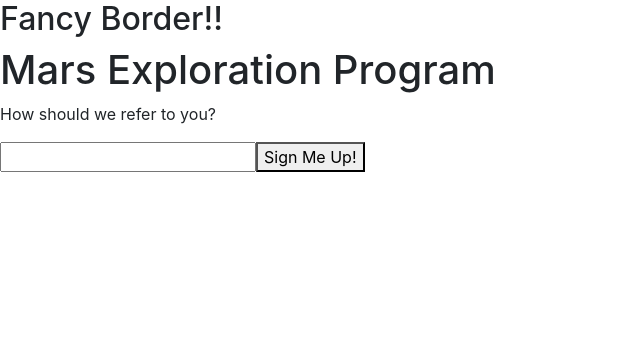
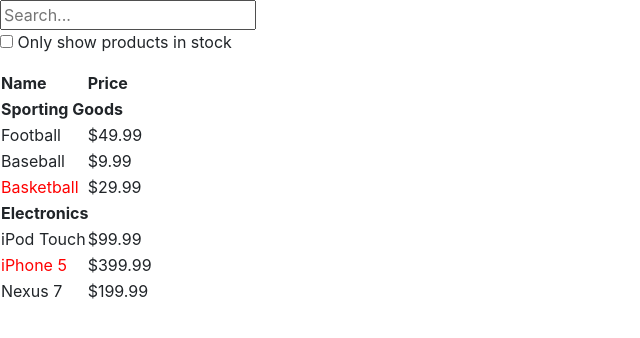
Before and after one commit to jobintweets/react-playground, a React (Create React App) app: page / in a window 1280 px wide. Shown: the top 338 px of the page, without its empty margins (0-640 px from the left). Built offline with nearby package versions, Linux system fonts and the light colour scheme.

Commit message:
Searchable table implemented

```diff
--- a/src/index.js
+++ b/src/index.js
@@ -5,92 +5,161 @@
 import App from "./App";
 import * as serviceWorker from './serviceWorker';
 
-function Contacts() {
-  return(
-  <div className="Contacts">
-  <h1>Welocome to Contacts component!!!1</h1>
-  </div>
-  );
+class ProductCategoryRow extends React.Component {
+  render() {
+    const category = this.props.category;
+    return (
+      <tr>
+        <th colSpan="2">
+          {category}
+        </th>
+      </tr>
+    );
+  }
 }
+class ProductRow extends React.Component {
+  render() {
+    const product = this.props.product;
+    const name = product.stocked ?
+      product.name :
+      <span style={{color: 'red'}}>
+        {product.name}
+      </span>;
 
-function Chat() {
-  return (
-  <div className="Chat" >
-  <h1>Welcome to chat component!!1</h1>
-  </div>
-  );
+    return (
+      <tr>
+        <td>{name}</td>
+        <td>{product.price}</td>
+      </tr>
+    );
+  }
 }
-function SplitPane(props) {
-  return (
-    <div className="SplitPane">
-      <div className="SplitPane-left">
-        {props.left}
-      </div>
-      <div className="SplitPane-right">
-        {props.right}
-      </div>
-    </div>
-  );
+class ProductTable extends React.Component {
+  render() {
+    const filterText = this.props.filterText;
+    const inStockOnly = this.props.inStockOnly;
+
+    const rows = [];
+    let lastCategory = null;
+
+    this.props.products.forEach((product) => {
+      if (product.name.indexOf(filterText) === -1) {
+        return;
+      }
+      if (inStockOnly && !product.stocked) {
+        return;
+      }
+      if (product.category !== lastCategory) {
+        rows.push(
+          <ProductCategoryRow
+            category={product.category}
+            key={product.category} />
+        );
+      }
+      rows.push(
+        <ProductRow
+          product={product}
+          key={product.name} />
+      );
+      lastCategory = product.category;
+    });
+
+    return (
+      <table>
+        <thead>
+          <tr>
+            <th>Name</th>
+            <th>Price</th>
+          </tr>
+        </thead>
+        <tbody>{rows}</tbody>
+      </table>
+    );
+  }
 }
-
-  function FancyBorder(props) {
-  return (
-    <div className={'FancyBorder FancyBorder-' + props.color}>
-    <h2>Fancy Border!!</h2>
-      {props.children}
-    </div>
-  );
-}
-function WelcomeDialog(props) {
-  return (
-    <FancyBorder color="blue">
-      <h1 className="Dialog-title">
-        {props.title}
-      </h1>
-      <p className="Dialog-message">
-      {props.message}
-      </p>
-      {props.children}
-       </FancyBorder>
-  );
-}
-
-class SignUpDialog extends React.Component {
+class SearchBar extends React.Component {
   constructor(props) {
     super(props);
-    this.handleChange = this.handleChange.bind(this);
-    this.handleSignUp = this.handleSignUp.bind(this);
-    this.state = {login: ''};
+    this.handleFilterTextChange = this.handleFilterTextChange.bind(this);
+    this.handleInStockChange = this.handleInStockChange.bind(this);
   }
-render() {
+  handleFilterTextChange(e) {
+    this.props.onFilterTextChange(e.target.value);
+  }
+  handleInStockChange(e) {
+    this.props.onInStockChange(e.target.checked);
+  }
+  render() {
+    const filterText = this.props.filterText;
+    const inStockOnly = this.props.inStockOnly;
     return (
-      <WelcomeDialog title="Mars Exploration Program"
-              message="How should we refer to you?">
-        <input value={this.state.login}
-               onChange={this.handleChange} />
-        <button onClick={this.handleSignUp}>
-          Sign Me Up!
-        </button>
-      </WelcomeDialog>
+      <form>
+        <input type="text" placeholder="Search..."
+        value={filterText}
+        onChange={this.handleFilterTextChange} />
+        <p>
+          <input type="checkbox"
+            checked={inStockOnly}
+            onChange={this.handleInStockChange}
+          />
+          {' '}
+          Only show products in stock
+        </p>
+      </form>
     );
   }
-
-  handleChange(e) {
-    this.setState({login: e.target.value});
+}
+class FilterableProductTable extends React.Component {
+  constructor(props) {
+    super(props);
+    this.state = {
+      filterText: '',
+      inStockOnly: false
+    };
+    this.handleFilterTextChange = this.handleFilterTextChange.bind(this);
+    this.handleInStockChange = this.handleInStockChange.bind(this);
+  }
+  handleFilterTextChange(filterText) {
+    this.setState({
+      filterText: filterText
+    });
   }
 
-  handleSignUp() {
-    alert(`Welcome aboard, ${this.state.login}!`);
+  handleInStockChange(inStockOnly) {
+    this.setState({
+      inStockOnly: inStockOnly
+    })
+  }
+
+  render() {
+    return (
+      <div>
+        <SearchBar
+          filterText={this.state.filterText}
+          inStockOnly={this.state.inStockOnly}
+          onFilterTextChange={this.handleFilterTextChange}
+          onInStockChange={this.handleInStockChange}
+        />
+        <ProductTable
+         products={this.props.products}
+         filterText={this.state.filterText}
+        inStockOnly={this.state.inStockOnly} />
+      </div>
+    );
   }
 }
+const PRODUCTS = [
+  {category: 'Sporting Goods', price: '$49.99', stocked: true, name: 'Football'},
+  {category: 'Sporting Goods', price: '$9.99', stocked: true, name: 'Baseball'},
+  {category: 'Sporting Goods', price: '$29.99', stocked: false, name: 'Basketball'},
+  {category: 'Electronics', price: '$99.99', stocked: true, name: 'iPod Touch'},
+  {category: 'Electronics', price: '$399.99', stocked: false, name: 'iPhone 5'},
+  {category: 'Electronics', price: '$199.99', stocked: true, name: 'Nexus 7'}
+];
 ReactDOM.render(
-  // <SplitPane
-  //   left={ <Contacts />}
-  //   right = {<Chat/>}
-  // />,
-  <SignUpDialog
-
-  />,
+<FilterableProductTable
+  products={PRODUCTS}
+/>,
   document.getElementById('root')
 );
 serviceWorker.register();
```
